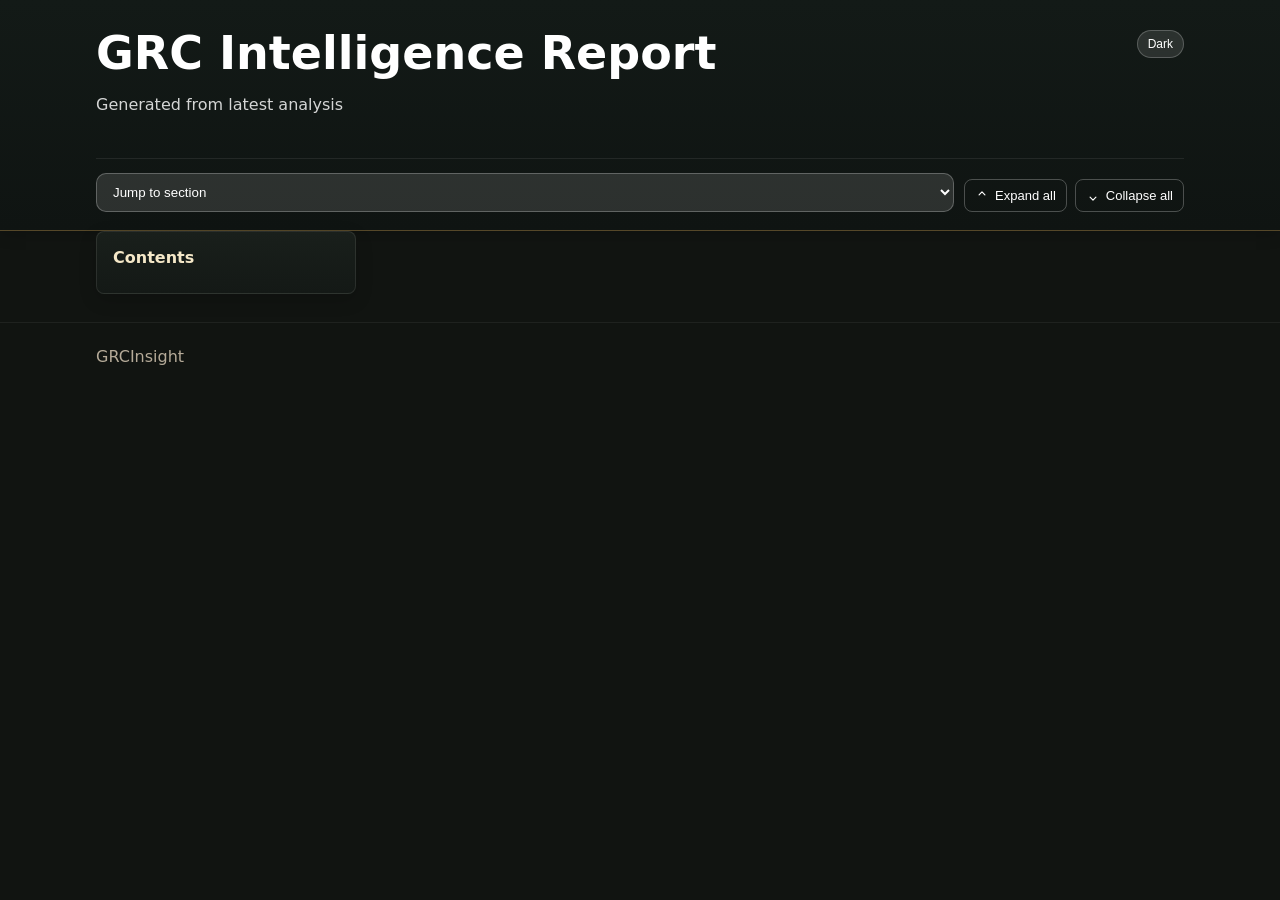
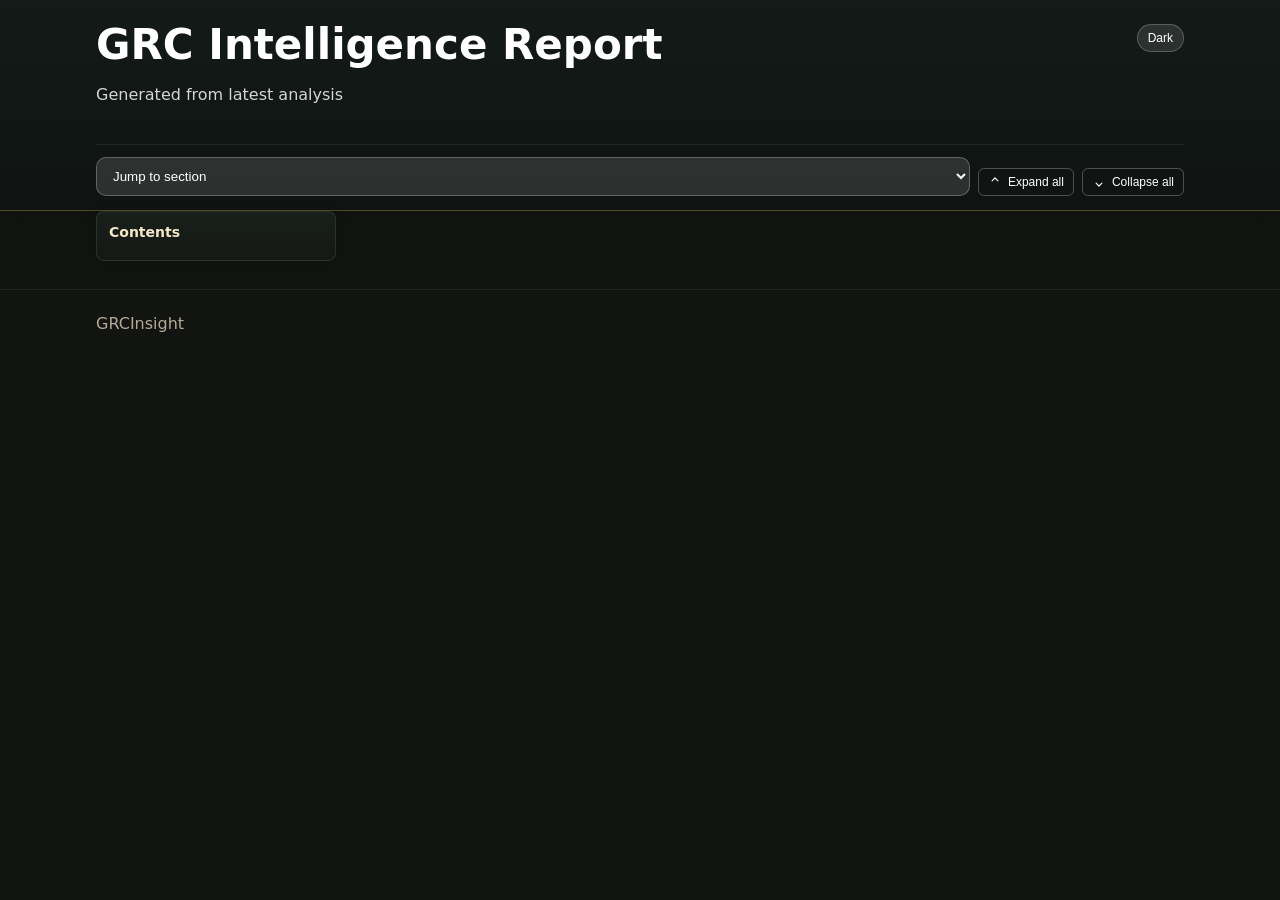

Tighten workspace scan density

--- a/site/static/style.css
+++ b/site/static/style.css
@@ -10,6 +10,7 @@
   --workspace-rail: rgba(214,160,77,0.72);
   --workspace-hairline: rgba(236,231,220,0.14);
   --workspace-focus: rgba(214,160,77,0.18);
+  --workspace-density-gap: 8px;
   --evidence-ready: rgba(22,163,74,0.20);
   --evidence-gap: rgba(239,68,68,0.20);
   --ok: #16a34a;
@@ -32,6 +33,7 @@ body.light {
   --workspace-rail: rgba(49,81,62,0.7);
   --workspace-hairline: rgba(27,35,43,0.14);
   --workspace-focus: rgba(49,81,62,0.12);
+  --workspace-density-gap: 8px;
   --evidence-ready: rgba(22,163,74,0.12);
   --evidence-gap: rgba(185,28,28,0.11);
   --line: rgba(27,35,43,0.12);
@@ -44,10 +46,10 @@ html { scroll-behavior: smooth; }
 
 .container { max-width: 1120px; margin: 0 auto; padding: 0 16px; }
 
-.app-header { background: linear-gradient(180deg, #131a17 0%, #0f1412 100%); color: white; padding: 30px 0 18px; box-shadow: 0 2px 16px rgba(0,0,0,0.2); border-bottom: 1px solid rgba(214,160,77,0.34); }
+.app-header { background: linear-gradient(180deg, #131a17 0%, #0f1412 100%); color: white; padding: 24px 0 14px; box-shadow: 0 2px 16px rgba(0,0,0,0.2); border-bottom: 1px solid rgba(214,160,77,0.34); }
 body.light .app-header { background: linear-gradient(180deg, #fbfaf7 0%, #eef3ed 100%); color: #1b232b; border-bottom-color: rgba(49,81,62,0.18); box-shadow: 0 2px 16px rgba(27,35,43,0.08); }
 .app-header .container { position: relative; display: grid; grid-template-columns: minmax(0, 1fr) auto; gap: 8px 16px; align-items: start; }
-.app-header .title { max-width: 820px; margin: 0; font-size: 46px; line-height: 1; letter-spacing: 0; }
+.app-header .title { max-width: 820px; margin: 0; font-size: 42px; line-height: 1; letter-spacing: 0; }
 .app-header .subtitle { max-width: 700px; margin: 8px 0 0; opacity: 0.82; grid-column: 1 / -1; }
 .current-section { margin-top: 6px; font-size: 13px; opacity: 0.9; }
 
@@ -57,18 +59,18 @@ body.light .theme-toggle { background: rgba(0,0,0,0.06); color: #0b1220; border-
 body:not(.light) .theme-toggle .dark { display: inline; }
 body.light .theme-toggle .light { display: inline; }
 
-.controls { display: grid; grid-template-columns: minmax(0, 1fr) auto; gap: 10px; margin-top: 18px; align-items: end; grid-column: 1 / -1; padding-top: 14px; border-top: 1px solid rgba(255,255,255,0.08); }
+.controls { display: grid; grid-template-columns: minmax(0, 1fr) auto; gap: var(--workspace-density-gap); margin-top: 14px; align-items: end; grid-column: 1 / -1; padding-top: 12px; border-top: 1px solid rgba(255,255,255,0.08); }
 .control-buttons { display: flex; gap: 8px; flex-wrap: wrap; justify-content: flex-end; }
-.action-btn { border: 1px solid rgba(255,255,255,0.25); background: transparent; color: #fff; border-radius: 8px; padding: 8px 10px; cursor: pointer; font-size: 13px; display: inline-flex; align-items: center; gap: 6px; }
+.action-btn { border: 1px solid rgba(255,255,255,0.25); background: transparent; color: #fff; border-radius: 6px; padding: 6px 9px; cursor: pointer; font-size: 12px; display: inline-flex; align-items: center; gap: 6px; }
 body.light .action-btn { border-color: rgba(0,0,0,0.15); color: #0b1220; }
 .action-btn:hover { background: rgba(255,255,255,0.08); }
 body.light .action-btn:hover { background: rgba(0,0,0,0.05); }
-.filter-controls { display: grid; grid-template-columns: minmax(180px, 1.4fr) repeat(4, minmax(120px, 0.8fr)) auto; gap: 8px; align-items: end; }
+.filter-controls { display: grid; grid-template-columns: minmax(180px, 1.4fr) repeat(4, minmax(120px, 0.8fr)) auto; gap: var(--workspace-density-gap); align-items: end; }
 .filter-field { display: grid; gap: 4px; min-width: 0; font-size: 12px; font-weight: 600; color: rgba(255,255,255,0.86); }
-.filter-field input, .filter-field select { width: 100%; min-height: 38px; border-radius: 8px; border: 1px solid rgba(255,255,255,0.28); background: rgba(255,255,255,0.12); color: #fff; padding: 8px 10px; font: inherit; font-size: 13px; }
+.filter-field input, .filter-field select { width: 100%; min-height: 34px; border-radius: 6px; border: 1px solid rgba(255,255,255,0.28); background: rgba(255,255,255,0.12); color: #fff; padding: 6px 9px; font: inherit; font-size: 12px; }
 .filter-field input::placeholder { color: rgba(255,255,255,0.72); }
 .filter-field select option { color: #0b1220; }
-.clear-filters { min-height: 38px; justify-content: center; }
+.clear-filters { min-height: 34px; justify-content: center; }
 .clear-filters:disabled { opacity: 0.55; cursor: default; }
 body.light .filter-field { color: #0b1220; }
 body.light .filter-field input, body.light .filter-field select { background: rgba(0,0,0,0.04); color: #0b1220; border-color: rgba(0,0,0,0.15); }
@@ -91,17 +93,17 @@ body.light .mobile-toc { background: rgba(0,0,0,0.04); color: #0b1220; border-co
 
 .app-footer { padding: 24px 0; color: var(--muted); border-top: 1px solid rgba(255,255,255,0.06); margin-top: 28px; }
 
-.report { display: grid; gap: 16px; padding: 18px 0 28px; }
+.report { display: grid; gap: 12px; padding: 16px 0 26px; }
 .card, .content, .report { min-width: 0; }
 .workspace-overview { margin-top: 18px; }
 .archive-digest { margin-top: 14px; }
-.workspace-overview-card, .archive-card { display: grid; gap: 14px; background: linear-gradient(180deg, var(--panel), var(--panel-2)); border: 1px solid var(--line); border-radius: 8px; padding: 18px 20px; box-shadow: 0 6px 18px rgba(0,0,0,0.18); }
+.workspace-overview-card, .archive-card { display: grid; gap: 12px; background: linear-gradient(180deg, var(--panel), var(--panel-2)); border: 1px solid var(--line); border-radius: 8px; padding: 16px 18px; box-shadow: 0 6px 18px rgba(0,0,0,0.18); }
 .workspace-overview-card, .archive-card, .audit-summary-card, .card { border-color: var(--workspace-hairline); box-shadow: 0 10px 24px rgba(0,0,0,0.18); }
 .workspace-overview-card { position: relative; overflow: hidden; padding-left: 24px; }
 .workspace-overview-card::before { content: ""; position: absolute; inset: 0 auto 0 0; width: 4px; background: var(--workspace-rail); }
 .workspace-heading-block { display: grid; gap: 8px; border-bottom: 1px solid var(--workspace-hairline); padding-bottom: 12px; }
 .workspace-kicker, .archive-kicker, .archive-entry-kicker { margin: 0; color: var(--muted); font-size: 12px; font-weight: 700; text-transform: uppercase; letter-spacing: 0; }
-.workspace-overview-card h2 { max-width: 760px; margin: 0; color: #f5e8c8; font-size: 30px; line-height: 1.08; }
+.workspace-overview-card h2 { max-width: 760px; margin: 0; color: #f5e8c8; font-size: 26px; line-height: 1.08; }
 .workspace-copy { max-width: 720px; margin: 0; color: var(--muted); }
 .workspace-actions { display: flex; flex-wrap: wrap; gap: 8px; align-items: center; }
 .workspace-actions a { min-height: 32px; display: inline-flex; align-items: center; border: 1px solid rgba(214,160,77,0.38); border-radius: 6px; background: var(--workspace-focus); color: #f5e8c8; padding: 6px 10px; font-size: 12px; font-weight: 800; text-decoration: none; text-transform: uppercase; letter-spacing: 0; }
@@ -110,7 +112,7 @@ body.light .mobile-toc { background: rgba(0,0,0,0.04); color: #0b1220; border-co
 .archive-card h2 { margin: 4px 0 0; color: #f5e8c8; font-size: 20px; }
 .archive-summary { margin: 0; color: var(--muted); }
 .archive-list { display: grid; gap: 10px; }
-.archive-entry { display: grid; grid-template-columns: minmax(0, 1fr) minmax(140px, auto); gap: 14px; padding: 14px; border-radius: 8px; border: 1px solid rgba(255,255,255,0.08); background: rgba(255,255,255,0.035); }
+.archive-entry { display: grid; grid-template-columns: minmax(0, 1fr) minmax(140px, auto); gap: 10px; padding: 12px; border-radius: 8px; border: 1px solid rgba(255,255,255,0.08); background: rgba(255,255,255,0.035); }
 .archive-entry.current { border-color: rgba(214,160,77,0.52); background: linear-gradient(180deg, rgba(214,160,77,0.13), rgba(214,160,77,0.06)); }
 .archive-entry h3 { margin: 4px 0 6px; font-size: 17px; color: #f5e8c8; }
 .archive-entry p { margin: 0 0 8px; color: var(--text); }
@@ -188,6 +190,7 @@ body.light .audit-summary-card { border-color: rgba(0,0,0,0.08); box-shadow: 0 6
 body.light .audit-summary-card h2, body.light .audit-metrics strong, body.light .audit-lists h3 { color: #31513e; }
 body.light .audit-metrics span, body.light .audit-lists > div { border-color: rgba(0,0,0,0.08); background: rgba(0,0,0,0.03); }
 @media (max-width: 760px) {
+  .app-header { padding: 24px 0 14px; }
   .app-header .container { grid-template-columns: 1fr; }
   .app-header .title { font-size: 34px; }
   .theme-toggle { grid-column: 1; grid-row: 3; justify-self: start; }
@@ -199,15 +202,15 @@ body.light .audit-metrics span, body.light .audit-lists > div { border-color: rg
 .empty-results { margin-top: 14px; padding: 14px 16px; border: 1px solid rgba(245, 158, 11, 0.35); border-radius: 8px; background: rgba(245, 158, 11, 0.10); color: #fde68a; }
 body.light .empty-results { color: #92400e; background: rgba(245, 158, 11, 0.12); border-color: rgba(245, 158, 11, 0.42); }
 
-.layout { display: grid; grid-template-columns: 260px 1fr; gap: 18px; align-items: start; }
+.layout { display: grid; grid-template-columns: 240px 1fr; gap: 14px; align-items: start; }
 @media (max-width: 900px) { .layout { grid-template-columns: 1fr; } .sidebar { position: static; } }
 
-.sidebar { position: sticky; top: 84px; background: linear-gradient(180deg, var(--panel), var(--panel-2)); border: 1px solid var(--line); border-radius: 8px; padding: 16px; max-height: calc(100vh - 104px); overflow: auto; box-shadow: 0 6px 18px rgba(0,0,0,0.16); }
+.sidebar { position: sticky; top: 76px; background: linear-gradient(180deg, var(--panel), var(--panel-2)); border: 1px solid var(--line); border-radius: 8px; padding: 12px; max-height: calc(100vh - 92px); overflow: auto; box-shadow: 0 6px 18px rgba(0,0,0,0.16); }
 @media (max-width: 1080px) { .layout { grid-template-columns: 1fr; } .sidebar { position: static; max-height: none; } }
 body.light .sidebar { border-color: rgba(0,0,0,0.08); }
-.sidebar-title { margin: 0 0 10px; font-size: 16px; color: #f5e8c8; }
+.sidebar-title { margin: 0 0 8px; font-size: 14px; color: #f5e8c8; }
 body.light .sidebar-title { color: #31513e; }
-.sidebar nav a { display: block; padding: 6px 8px; margin: 2px 0; border-radius: 6px; color: var(--text); text-decoration: none; font-size: 13px; border: 1px solid transparent; }
+.sidebar nav a { display: block; padding: 5px 7px; margin: 1px 0; border-radius: 6px; color: var(--text); text-decoration: none; font-size: 12px; border: 1px solid transparent; }
 .sidebar nav a:hover { background: rgba(255,255,255,0.06); }
 .sidebar nav a.active { background: rgba(49, 81, 62, 0.18); border-color: rgba(49, 81, 62, 0.32); }
 .sidebar nav a.active, .topbar .chip.active { background: var(--workspace-focus); border-color: rgba(214,160,77,0.42); color: #f5e8c8; }
@@ -217,17 +220,17 @@ body.light .sidebar nav a.active, body.light .topbar .chip.active { color: #3151
 
 /* Collapsible outline */
 .sidebar details { margin: 4px 0; }
-.sidebar details > summary { list-style: none; cursor: pointer; padding: 6px 8px; border-radius: 8px; }
+.sidebar details > summary { list-style: none; cursor: pointer; padding: 5px 7px; border-radius: 6px; }
 .sidebar details > summary:hover { background: rgba(255,255,255,0.06); }
 body.light .sidebar details > summary:hover { background: rgba(0,0,0,0.04); }
 .sidebar details[open] > summary { background: rgba(49, 81, 62, 0.18); }
 body.light .sidebar details[open] > summary { background: rgba(49, 81, 62, 0.10); }
-.sidebar details ul { margin: 6px 0 8px 10px; padding: 0; }
+.sidebar details ul { margin: 4px 0 6px 8px; padding: 0; }
 .sidebar details ul li { list-style: none; }
-.sidebar details ul a { font-size: 13px; padding: 4px 8px; display: block; color: var(--muted); }
+.sidebar details ul a { font-size: 12px; padding: 3px 7px; display: block; color: var(--muted); }
 .sidebar details ul a:hover { color: var(--text); }
 
-.card { position: relative; background: linear-gradient(180deg, var(--panel), var(--panel-2)); border: 1px solid var(--line); border-radius: 8px; padding: 16px 18px; box-shadow: 0 6px 18px rgba(0,0,0,0.25); }
+.card { position: relative; background: linear-gradient(180deg, var(--panel), var(--panel-2)); border: 1px solid var(--line); border-radius: 8px; padding: 14px 16px; box-shadow: 0 6px 18px rgba(0,0,0,0.25); }
 .card { border-color: var(--workspace-hairline); box-shadow: 0 10px 24px rgba(0,0,0,0.18); }
 .card::before { content: ""; position: absolute; inset: 0 auto 0 0; width: 3px; border-radius: 8px 0 0 8px; background: rgba(49,81,62,0.55); }
 .card.filtered-out { display: none; }
@@ -334,8 +337,8 @@ body.light .copy-link:hover, body.light .collapse-toggle:hover, body.light .focu
 
 /* Mobile top bar */
 .topbar { display: none; position: sticky; top: 0; z-index: 5; background: linear-gradient(90deg, var(--panel), var(--panel-2)); border-bottom: 1px solid rgba(255,255,255,0.06); }
-.topbar .topbar-scroll { display: flex; gap: 8px; overflow-x: auto; padding: 10px 0; }
-.topbar .chip { white-space: nowrap; padding: 6px 10px; border-radius: 999px; border: 1px solid rgba(255,255,255,0.12); color: var(--text); text-decoration: none; font-size: 13px; }
+.topbar .topbar-scroll { display: flex; gap: 6px; overflow-x: auto; padding: 8px 0; }
+.topbar .chip { white-space: nowrap; padding: 5px 9px; border-radius: 999px; border: 1px solid rgba(255,255,255,0.12); color: var(--text); text-decoration: none; font-size: 12px; }
 .topbar .chip.active { background: rgba(197, 138, 53, 0.18); border-color: rgba(197, 138, 53, 0.3); }
 @media (max-width: 900px) { .topbar { display: block; } .sidebar { display: none; } }
 
